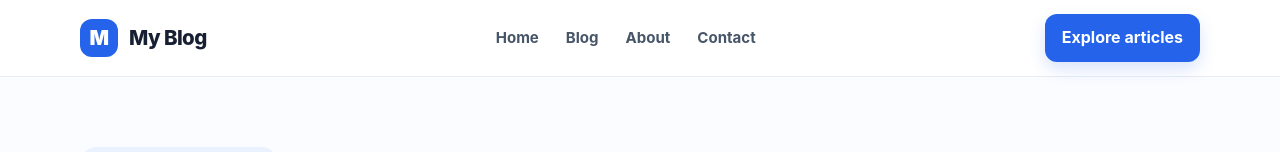
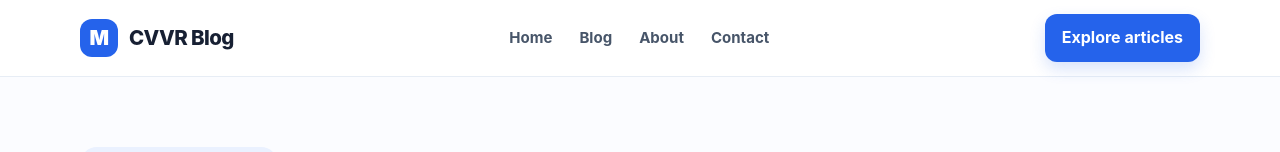
Before and after one commit to cvvrvishnu/Cvvrblog, a plain HTML site: page index.html in a window 1280 px wide. Shown: the top 152 px of the page. Drawn offline with Linux system fonts and the light colour scheme.

Commit message:
Update index.html

```diff
--- a/index.html
+++ b/index.html
@@ -149,7 +149,7 @@
 <body>
   <header class="topbar">
     <div class="container nav">
-      <a class="brand" href="#home" aria-label="My Blog home"><span class="brand-mark">M</span> My Blog</a>
+      <a class="brand" href="#home" aria-label="My Blog home"><span class="brand-mark">M</span> CVVR Blog</a>
       <nav class="nav-links" id="navLinks" aria-label="Main navigation">
         <a href="#home">Home</a><a href="#blog">Blog</a><a href="#about">About</a><a href="#contact">Contact</a>
       </nav>
```
